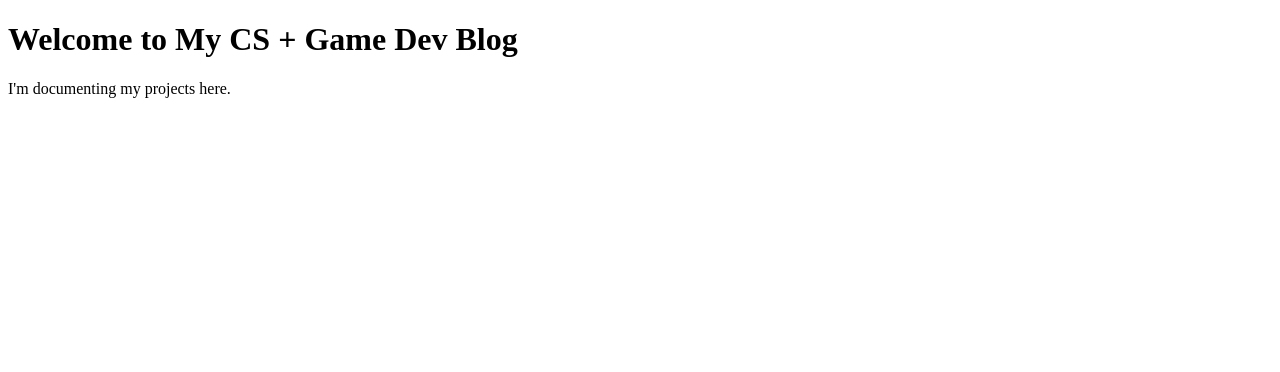
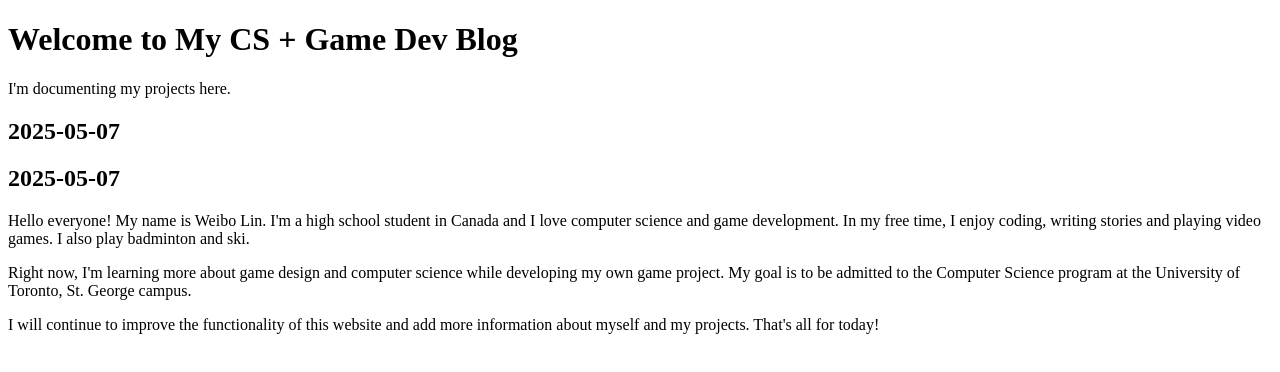
Before and after one commit to Weibo0123/Weibo0123.github.io, a plain HTML site: page index.html in a window 1280 px wide. Drawn offline with Linux system fonts and the light colour scheme.

Commit message:
The first day blog!

```diff
--- a/index.html
+++ b/index.html
@@ -6,5 +6,14 @@
 <body>
     <h1>Welcome to My CS + Game Dev Blog</h1>
     <p>I'm documenting my projects here.</p>
+
+    <h2>2025-05-07</h2>
+    <h2>2025-05-07</h2>
+<p>Hello everyone! My name is Weibo Lin. I'm a high school student in Canada and I love computer science and game development. In my free time, I enjoy coding, writing stories and playing video games. I also play badminton and ski.</p>
+
+<p>Right now, I'm learning more about game design and computer science while developing my own game project. My goal is to be admitted to the Computer Science program at the University of Toronto, St. George campus.</p>
+
+<p>I will continue to improve the functionality of this website and add more information about myself and my projects. That's all for today!</p>
+
 </body>
 </html>
```
